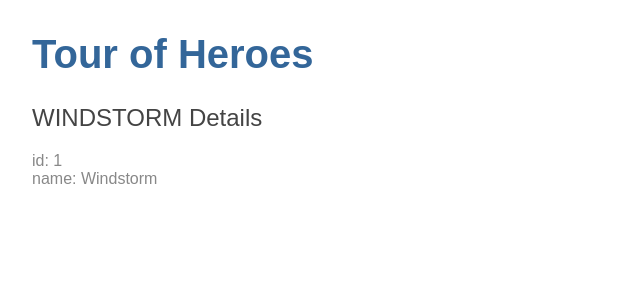
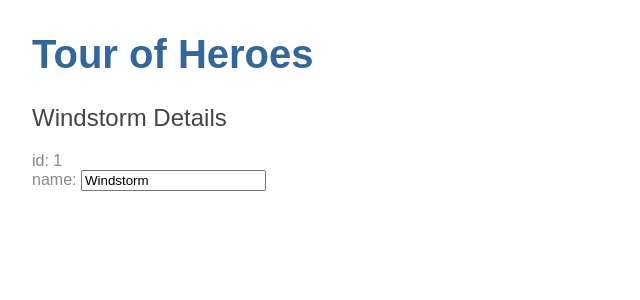
Before and after one commit to Halomaple/angular, an Angular app in the folder angular-tour-of-heroes/: page / in a window 1280 px wide. Shown: the top 300 px of the page, without its empty margins (0-640 px from the left). Built offline with nearby package versions, Linux system fonts and the light colour scheme.

Commit message:
Tour-of-heroes: edit hero
	modified:   src/app/app.component.spec.ts
	modified:   src/app/app.module.ts
	modified:   src/app/heroes/heroes.component.html
	modified:   src/app/heroes/heroes.component.spec.ts

```diff
--- a/angular-tour-of-heroes/src/app/app.module.ts
+++ b/angular-tour-of-heroes/src/app/app.module.ts
@@ -1,6 +1,6 @@
 import { BrowserModule } from '@angular/platform-browser';
 import { NgModule } from '@angular/core';
-
+import { FormsModule } from '@angular/forms';
 
 import { AppComponent } from './app.component';
 import { HeroesComponent } from './heroes/heroes.component';
@@ -12,7 +12,8 @@
 		HeroesComponent
 	],
 	imports: [
-		BrowserModule
+		BrowserModule,
+		FormsModule
 	],
 	providers: [],
 	bootstrap: [AppComponent]
--- a/angular-tour-of-heroes/src/app/heroes/heroes.component.html
+++ b/angular-tour-of-heroes/src/app/heroes/heroes.component.html
@@ -1,7 +1,9 @@
-<h2>{{ hero.name | uppercase }} Details</h2>
+<h2>{{ hero.name }} Details</h2>
 <div>
 	<span>id: </span>{{hero.id}}
 </div>
 <div>
-	<span>name: </span>{{hero.name}}
+	<label>name:
+		<input [(ngModel)]="hero.name" placeholder="name">
+	</label>
 </div>
```
Also changed, not shown: 2 other files (tests, documents, lock files or other folders).
